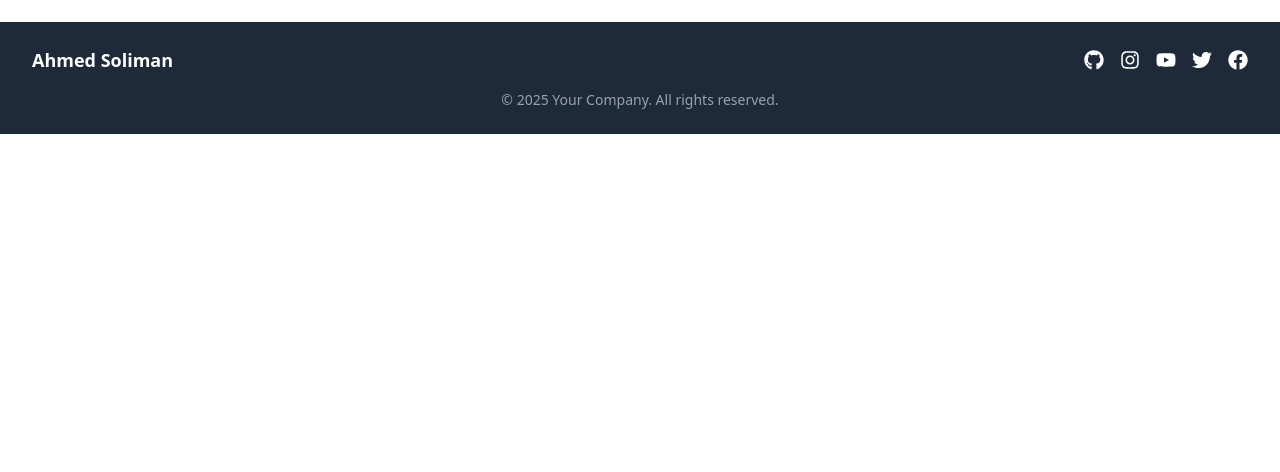
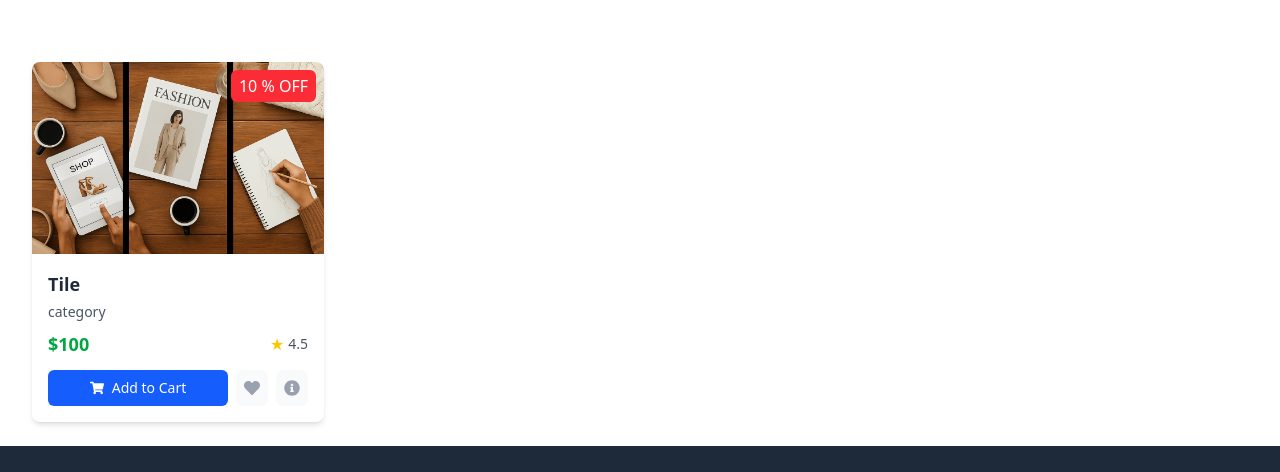
Before and after one commit to A7madSoliman/FreshCart-Ecommerce, a React (Vite) app: page / in a window 1280 px wide. Shown: the part 701-1173 px from the top of the page. Before the commit the page ends 835 px from the top, so only its background shows below. Built offline with nearby package versions, Linux system fonts and the light colour scheme; no server answers.

Commit message:
handle feching data

```diff
--- /dev/null
+++ b/src/Components/Loading.tsx
@@ -0,0 +1,66 @@
+const Loading = () => {
+  return (
+    <>
+      <div className="preloader">
+        <svg
+          className="cart"
+          role="img"
+          aria-label="Shopping cart line animation"
+          viewBox="0 0 128 128"
+          width="128px"
+          height="128px"
+          xmlns="http://www.w3.org/2000/svg"
+        >
+          <g
+            fill="none"
+            strokeLinecap="round"
+            strokeLinejoin="round"
+            strokeWidth={8}
+          >
+            <g className="cart__track" stroke="hsla(0,10%,10%,0.1)">
+              <polyline points="4,4 21,4 26,22 124,22 112,64 35,64 39,80 106,80" />
+              <circle cx={43} cy={111} r={13} />
+              <circle cx={102} cy={111} r={13} />
+            </g>
+            <g className="cart__lines" stroke="currentColor">
+              <polyline
+                className="cart__top"
+                points="4,4 21,4 26,22 124,22 112,64 35,64 39,80 106,80"
+                strokeDasharray="338 338"
+                strokeDashoffset={-338}
+              />
+              <g className="cart__wheel1" transform="rotate(-90,43,111)">
+                <circle
+                  className="cart__wheel-stroke"
+                  cx={43}
+                  cy={111}
+                  r={13}
+                  strokeDasharray="81.68 81.68"
+                  strokeDashoffset="81.68"
+                />
+              </g>
+              <g className="cart__wheel2" transform="rotate(90,102,111)">
+                <circle
+                  className="cart__wheel-stroke"
+                  cx={102}
+                  cy={111}
+                  r={13}
+                  strokeDasharray="81.68 81.68"
+                  strokeDashoffset="81.68"
+                />
+              </g>
+            </g>
+          </g>
+        </svg>
+        <div className="preloader__text">
+          <p className="preloader__msg">Bringing you the goods…</p>
+          <p className="preloader__msg preloader__msg--last">
+            This is taking long. Something’s wrong.
+          </p>
+        </div>
+      </div>
+    </>
+  );
+};
+
+export default Loading;
--- /dev/null
+++ b/src/Components/ProductCart.tsx
@@ -0,0 +1,71 @@
+import { FaHeart, FaInfoCircle, FaShoppingCart } from "react-icons/fa";
+import Demo from "../assets/ChatGPT Image May 30, 2025, 10_57_05 PM.png";
+import { useState } from "react";
+const ProductCart = () => {
+  const [isFavorite, setIsFavorite] = useState(false);
+
+  return (
+    <>
+      <div className="group relative bg-white rounded-lg shadow-md overflow-hidden transition-transform duration-300 hover:-translate-y-2">
+        {/* Discount Badge */}
+
+        <div className="absolute top-2 right-2 bg-red-500 text-white px-2 py-1 rounded-md z-10">
+          10 % OFF
+        </div>
+
+        {/* Product Image */}
+        <div className="relative h-48 overflow-hidden">
+          <img
+            src={Demo}
+            className="w-full h-full object-cover transition-transform duration-300 group-hover:scale-110"
+          />
+        </div>
+
+        {/* Product Info */}
+        <div className="p-4">
+          <h3 className="text-lg font-semibold text-gray-800 mb-1 truncate">
+            Tile
+          </h3>
+          <p className="text-sm text-gray-600 mb-2">category</p>
+
+          {/* Price and Rating */}
+          <div className="flex justify-between items-center mb-3">
+            <div className="flex items-center">
+              <span className="text-lg font-bold text-green-600">$100</span>
+            </div>
+            <div className="flex items-center">
+              <span className="text-yellow-400">★</span>
+              <span className="text-sm text-gray-600 ml-1">4.5</span>
+            </div>
+          </div>
+
+          {/* Action Buttons */}
+          <div className="flex justify-between gap-2">
+            <button
+              className="flex-1 text-sm  bg-blue-600 text-white py-2 px-4 rounded-md
+             hover:bg-blue-700 transition-colors duration-300 flex items-center justify-center gap-2"
+            >
+              <FaShoppingCart />
+              Add to Cart
+            </button>
+            <button
+              onClick={() => setIsFavorite(!isFavorite)}
+              className={`p-2 rounded-md transition-colors duration-300 ${
+                isFavorite
+                  ? "text-red-500 bg-red-50"
+                  : "text-gray-400 bg-gray-50"
+              }`}
+            >
+              <FaHeart />
+            </button>
+            <button className="p-2 text-gray-400 bg-gray-50 rounded-md hover:bg-gray-100 transition-colors duration-300">
+              <FaInfoCircle />
+            </button>
+          </div>
+        </div>
+      </div>
+    </>
+  );
+};
+
+export default ProductCart;
--- a/src/Pages/Home.tsx
+++ b/src/Pages/Home.tsx
@@ -1,6 +1,27 @@
+import axios from "axios";
 import HeroSection from "../Components/HeroSection";
+import ProductCart from "../Components/ProductCart";
+import { useEffect, useState } from "react";
 
 const Home = () => {
+  const [products, setProducts] = useState([]);
+
+  async function getAllProducts() {
+    try {
+      const { data } = await axios.get(
+        "https://ecommerce.routemisr.com/api/v1/products"
+      );
+      console.log(data.data);
+      setProducts(data.data);
+      return data;
+    } catch (error) {
+      console.log("Error fetching products:", error);
+    }
+  }
+  useEffect(() => {
+    getAllProducts();
+  }, []);
+
   return (
     <div>
       <div
@@ -8,6 +29,9 @@ const Home = () => {
        from-indigo-500/20 to-pink-500/20 rounded-full blur-[80px] -z-10 opacity-50"
       ></div>
       <HeroSection />
+      <div className="grid grid-cols-1 sm:grid-cols-2 mt-16 md:grid-cols-3 lg:grid-cols-4 gap-4">
+        <ProductCart />
+      </div>
     </div>
   );
 };
```
Also changed, not shown: src/assets/ChatGPT Image May 30, 2025, 10_57_05 PM.png (added).
